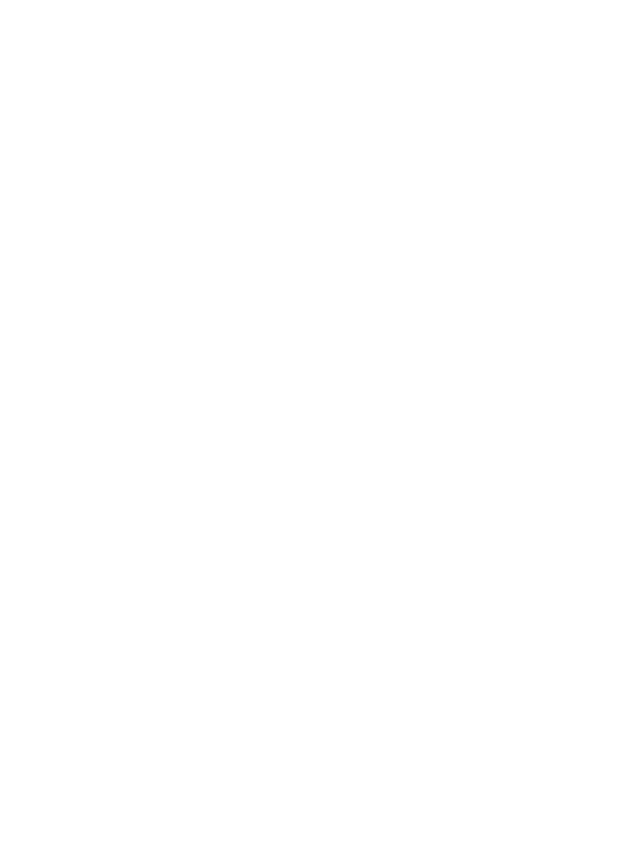
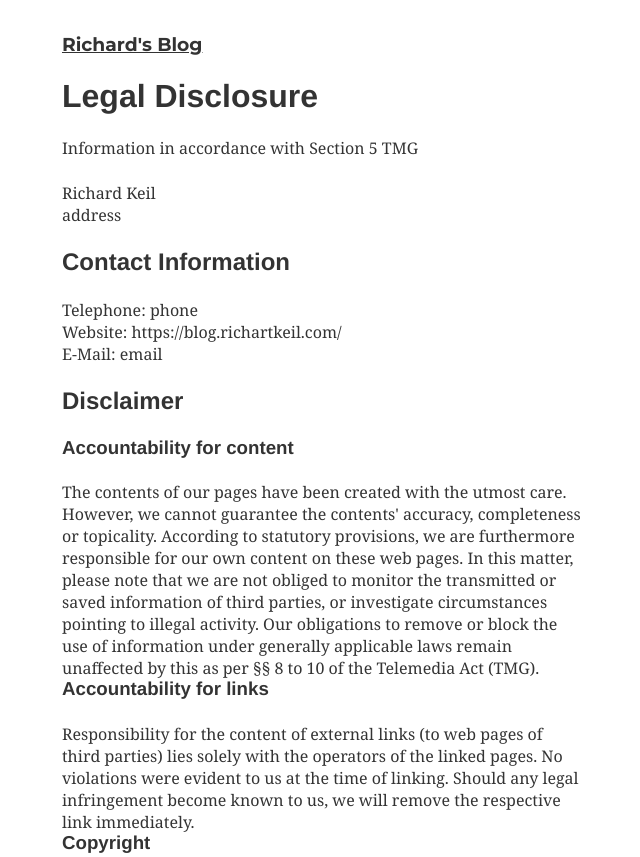
Before and after one commit to richartkeil/blog, a Gatsby site: page /imprint in a window 1280 px wide. Before the commit this address had no page. Shown: the top 857 px of the page, without its empty margins (317-957 px from the left). Before the commit the page ends 800 px from the top, so only its background shows below. Built offline with nearby package versions, Linux system fonts and the light colour scheme; Gatsby itself is replaced by a stand-in of ours; some packages are replaced by stand-ins of ours; no server answers; what typography-theme-stern-grove would draw is missing.

Commit message:
Add imprint

```diff
--- a/src/components/layout.js
+++ b/src/components/layout.js
@@ -68,7 +68,7 @@
         opacity: .5
       }}>
         © {new Date().getFullYear()} Richard Keil (with ❤️for{" "}
-        <a href="https://www.gatsbyjs.org">Gatsby</a>)
+        <a href="https://www.gatsbyjs.org">Gatsby</a>) | <Link to="/imprint">Imprint</Link>
       </footer>
     </div>
   )
--- /dev/null
+++ b/src/pages/imprint.tsx
@@ -0,0 +1,76 @@
+import React from "react"
+import { PageProps, graphql } from "gatsby"
+
+import Layout from "../components/layout"
+import SEO from "../components/seo"
+
+type Data = {
+  site: {
+    siteMetadata: {
+      title: string,
+      siteUrl: string
+    }
+  }
+}
+
+const Imprint = ({ data, location }: PageProps<Data>) => {
+  const site = data.site.siteMetadata
+
+  return (
+    <Layout location={location} title={site.title}>
+      <SEO title="Imprint" />
+      <h1>Legal Disclosure</h1>
+      <p>Information in accordance with Section 5 TMG</p>
+      <p>
+        Richard Keil
+        <br />
+        {process.env.GATSBY_ADDRESS}
+      </p>
+      <h2>Contact Information</h2>
+      <p>
+        Telephone: {process.env.GATSBY_PHONE}
+        <br />
+        Website: {site.siteUrl}
+        <br />
+        E-Mail: {process.env.GATSBY_EMAIL}
+      </p>
+      <h2>Disclaimer</h2>
+      <h3>Accountability for content</h3>
+      The contents of our pages have been created with the utmost care. However,
+      we cannot guarantee the contents' accuracy, completeness or topicality.
+      According to statutory provisions, we are furthermore responsible for our
+      own content on these web pages. In this matter, please note that we are
+      not obliged to monitor the transmitted or saved information of third
+      parties, or investigate circumstances pointing to illegal activity. Our
+      obligations to remove or block the use of information under generally
+      applicable laws remain unaffected by this as per §§ 8 to 10 of the
+      Telemedia Act (TMG).
+      <h3>Accountability for links</h3>
+      Responsibility for the content of external links (to web pages of third
+      parties) lies solely with the operators of the linked pages. No violations
+      were evident to us at the time of linking. Should any legal infringement
+      become known to us, we will remove the respective link immediately.
+      <h3>Copyright</h3>
+      Our web pages and their contents are subject to German copyright law.
+      Unless expressly permitted by law, every form of utilizing, reproducing or
+      processing works subject to copyright protection on our web pages requires
+      the prior consent of the respective owner of the rights. Individual
+      reproductions of a work are only allowed for private use. The materials
+      from these pages are copyrighted and any unauthorized use may violate
+      copyright laws.
+    </Layout>
+  )
+}
+
+export default Imprint
+
+export const pageQuery = graphql`
+  query {
+    site {
+      siteMetadata {
+        title
+        siteUrl
+      }
+    }
+  }
+`
```
Also changed, not shown: 1 other file.
